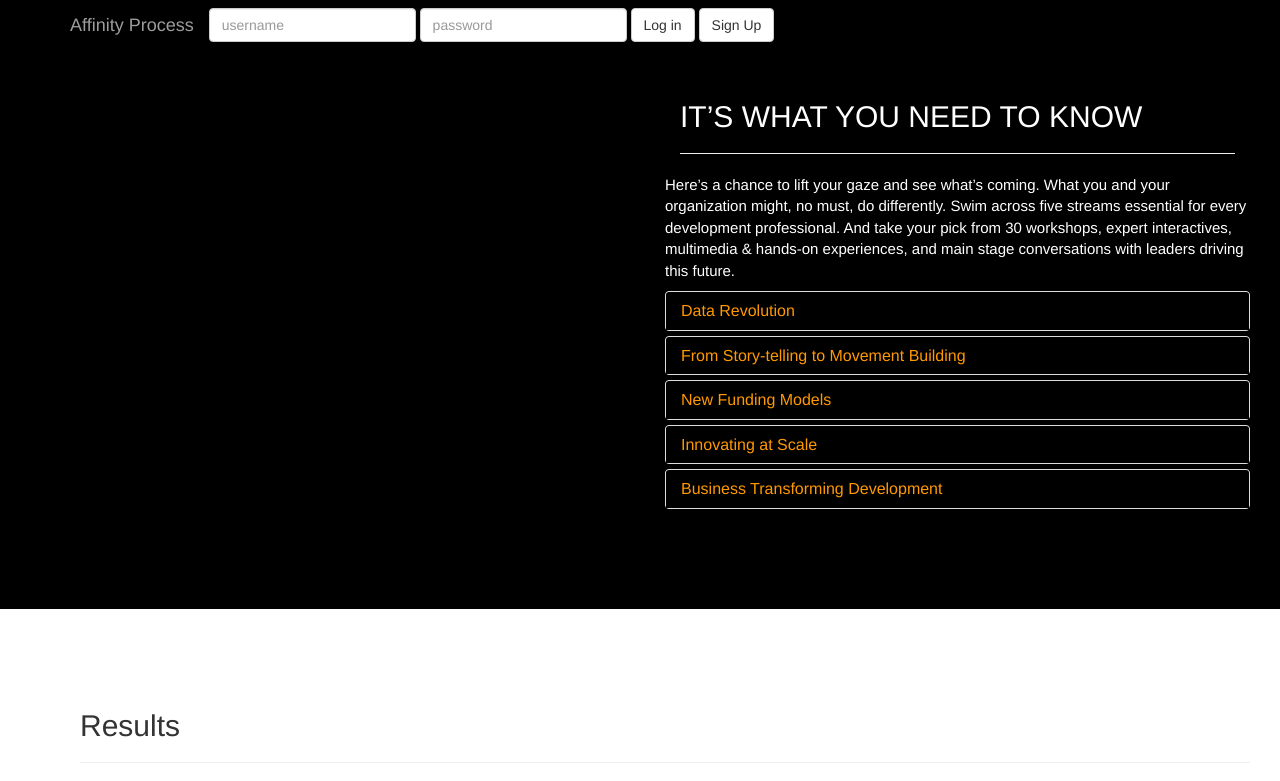
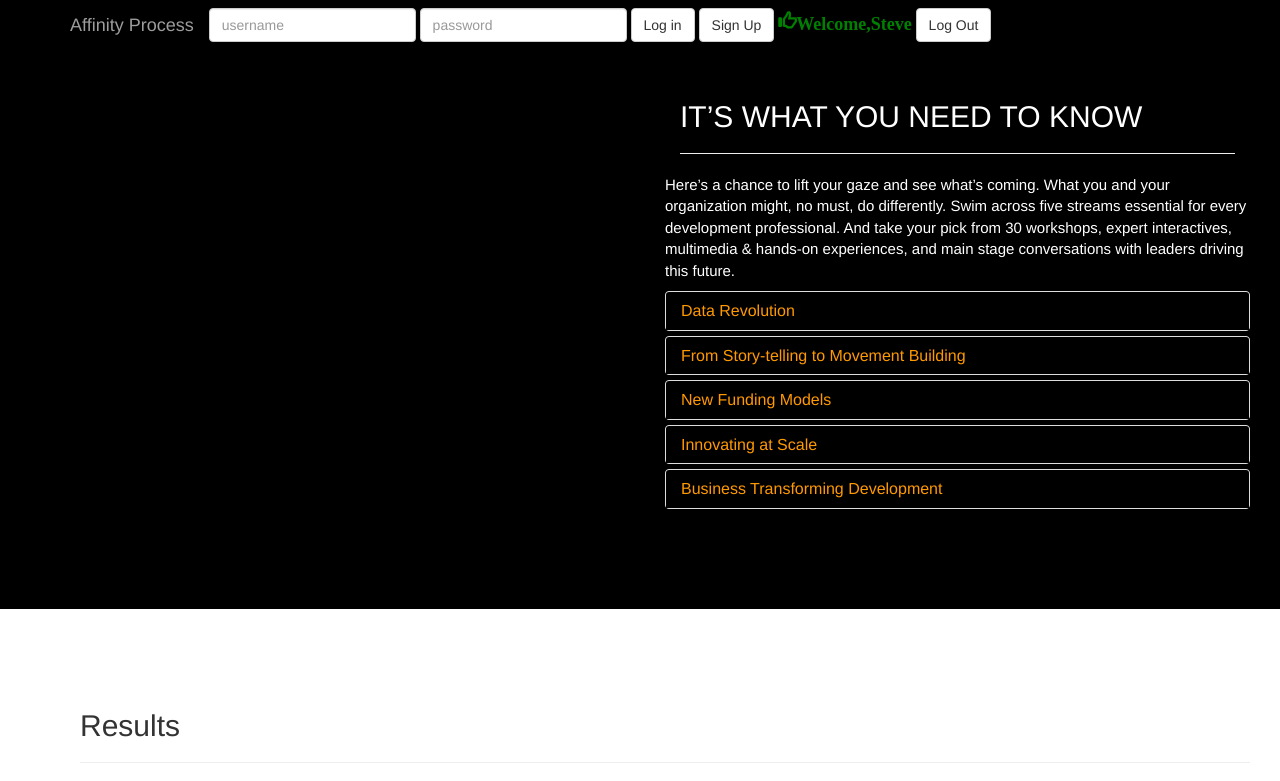
Before and after one commit to riemann-subtelty/riemann-subtelty.github.io, a plain HTML site: page index.html in a window 1280 px wide. Shown: the top 781 px of the page. Drawn offline with nearby package versions, Linux system fonts and the light colour scheme; a script that the page names is missing.

Commit message:
last commit

```diff
--- a/index.html
+++ b/index.html
@@ -35,6 +35,8 @@
   				</div>
 	  			<button type="button" class="btn btn-default navbar-btn">Log in</button>
 	  			<button type="button" class="btn btn-default navbar-btn">Sign Up</button>
+	  			<span style="color: green; font-size: 18px; font-weight: bold;" class="glyphicon glyphicon-thumbs-up">Welcome,Steve</span>
+	  			<button type="button" class="btn btn-default navbar-btn">Log Out</button>
 	  		</div>
 		</nav> <!-- End Navigation -->
 
```
